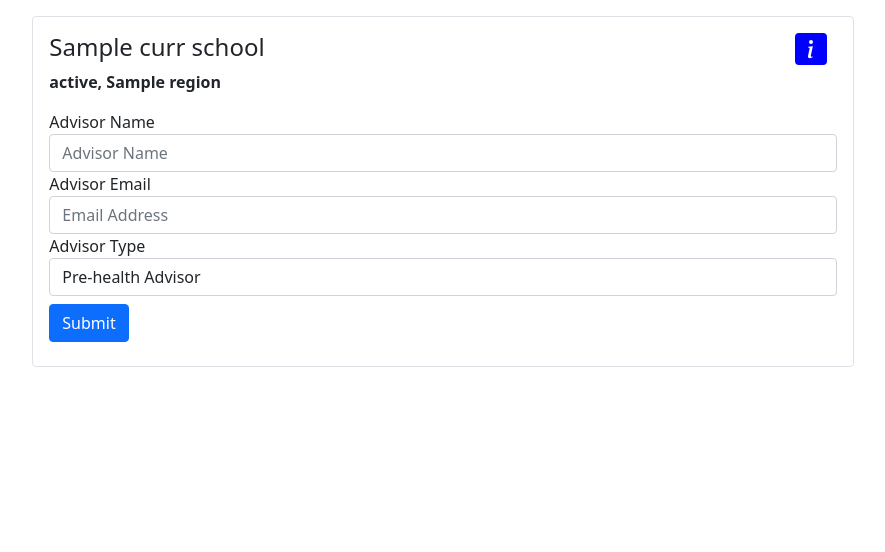
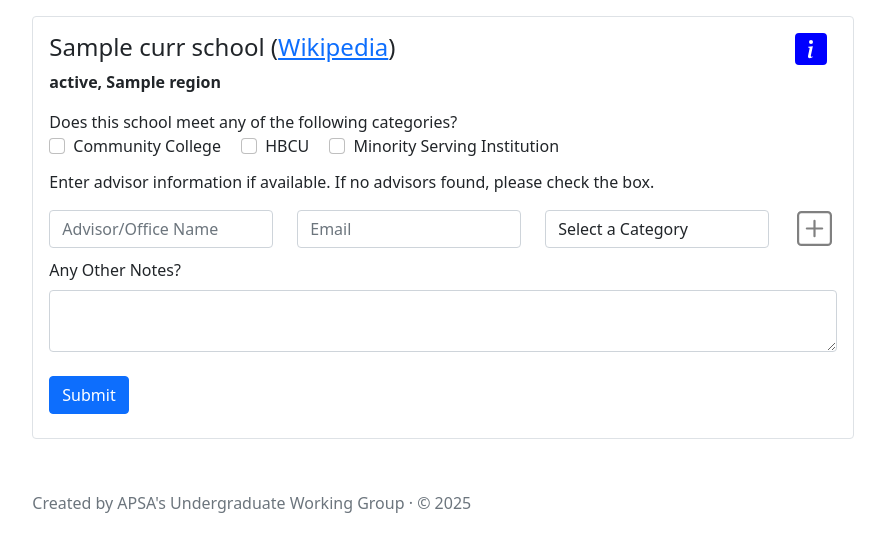
Before and after one commit to RunningMSN/schoolathon, a Flask app: template website/templates/add.html in a window 1280 px wide. Shown: the part 95-647 px from the top of the page, without its empty margins (197-1082 px from the left). Run offline with Flask 3, Linux system fonts and the light colour scheme; the template is opened without the code that fills it: most values are stand-ins (such as "Sample title", 1, 10 or a date in 2020); some libraries are stand-ins or nearby versions.

Commit message:
Setup adding schools

```diff
--- /dev/null
+++ b/website/static/js/add.js
@@ -0,0 +1,29 @@
+var rowCounter = 0;
+
+function addRow() {
+	rowCounter++;
+
+	var form = document.getElementById("advisorForm");
+	form.innerHTML += `
+	<div class="row" style="margin-bottom: 10px">
+		<div class="col">
+			<input type="text" class="form-control" placeholder="Advisor/Office Name" id="name-${rowCounter}" />
+		</div>
+		<div class="col">
+			<input type="text" class="form-control" placeholder="Email" id="email-${rowCounter}" />
+		</div>
+		<div class="col">
+			<select class="form-control" id="advisorType-${rowCounter}">
+				<option value="" disabled selected hidden>Select a Category</option>
+				<option>Pre-health Advisor</option>
+				<option>Biology Teacher</option>
+				<option>General Career Advisor</option>
+				<option>Other (Please Specify)</option>
+			</select>
+		</div>
+		<div class="col-1 d-flex align-items-center justify-content-center">
+
+		</div>
+	</div>
+	`
+}
--- a/website/templates/add.html
+++ b/website/templates/add.html
@@ -4,7 +4,7 @@
 	{% if curr_school %}
 	<div class="d-flex justify-content-between">
 		<div>
-			<h4>{{ curr_school.name }}</h4>
+			<h4>{{ curr_school.school_name }} {% if curr_school.wiki|length > 0 %}(<a href="{{ curr_school.wiki }}">Wikipedia</a>) {% endif %}</h4>
 			<p>
 				<strong>{{ curr_school.state }}, {{ curr_school.region }}</strong>
 			</p>
@@ -19,22 +19,52 @@
 	</div>
 
 	<form>
+		Does this school meet any of the following categories?
 		<div class="form-group">
-			<label for="inputName">Advisor Name</label>
-			<input type="name" class="form-control" id="inputName"  placeholder="Advisor Name">
+			<div class="form-check form-check-inline">
+				<input class="form-check-input" type="checkbox" id="ccCheck" value="cc">
+				<label class="form-check-label" for="ccCheck">Community College</label>
+			</div>
+			<div class="form-check form-check-inline">
+				<input class="form-check-input" type="checkbox" id="hbcuCheck" value="hbcu">
+				<label class="form-check-label" for="hbcuCheck">HBCU</label>
+			</div>
+			<div class="form-check form-check-inline">
+				<input class="form-check-input" type="checkbox" id="msiCheck" value="msi">
+				<label class="form-check-label" for="msiCheck">Minority Serving Institution</label>
+			</div>
 		</div>
-		<div class="form-group">
-			<label for="inputEmail">Advisor Email</label>
-			<input type="email" class="form-control" id="inputEmail"  placeholder="Email Address">
+		<p style="margin-top: 10px">
+			Enter advisor information if available. If no advisors found, please check the box.
+		</p>
+		<div id="advisorForm">
+			<div class="row" style="margin-bottom: 10px">
+				<div class="col">
+					<input type="text" class="form-control" placeholder="Advisor/Office Name" id="name-0" />
+				</div>
+				<div class="col">
+					<input type="text" class="form-control" placeholder="Email" id="email-0" />
+				</div>
+				<div class="col">
+					<select class="form-control" id="advisorType-0">
+						<option value="" disabled selected hidden>Select a Category</option>
+						<option>Pre-health Advisor</option>
+						<option>Biology Teacher</option>
+						<option>General Career Advisor</option>
+						<option>Other</option>
+					</select>
+				</div>
+				<div class="col-1 d-flex align-items-center justify-content-center" style="cursor: pointer;">
+					<svg xmlns="http://www.w3.org/2000/svg" width="35" height="35" fill="gray" class="bi bi-plus-square" viewBox="0 0 16 16" onclick="addRow()">
+						<path d="M14 1a1 1 0 0 1 1 1v12a1 1 0 0 1-1 1H2a1 1 0 0 1-1-1V2a1 1 0 0 1 1-1zM2 0a2 2 0 0 0-2 2v12a2 2 0 0 0 2 2h12a2 2 0 0 0 2-2V2a2 2 0 0 0-2-2z"/>
+						<path d="M8 4a.5.5 0 0 1 .5.5v3h3a.5.5 0 0 1 0 1h-3v3a.5.5 0 0 1-1 0v-3h-3a.5.5 0 0 1 0-1h3v-3A.5.5 0 0 1 8 4"/>
+					</svg>
+				</div>
+			</div>
 		</div>
-		<div class="form-group">
-			<label for="inputFruit">Advisor Type</label>
-			<select class="form-control" id="inputFruit">
-				<option>Pre-health Advisor</option>
-				<option>Biology Teacher</option>
-				<option>General Career Advisor</option>
-				<option>Other (Please Specify)</option>
-			</select>
+		<div class="mb-3 mr-1">
+			<label for="notesArea" class="form-label">Any Other Notes?</label>
+			<textarea class="form-control" id="notesArea" rows="2"></textarea>
 		</div>
 		<button type="submit" class="btn btn-primary my-2">Submit</button>
 	</form>
@@ -68,7 +98,7 @@
 
 
 
-<!-- Modal -->
+<!-- Instructions Modal -->
 <div class="modal fade" id="instructionsModal" tabindex="-1" aria-labelledby="instructionsModalLabel" aria-hidden="true">
   <div class="modal-dialog">
     <div class="modal-content">
@@ -81,12 +111,11 @@
       </div>
       <div class="modal-footer">
         <button type="button" class="btn btn-secondary" data-bs-dismiss="modal">Close</button>
-        <button type="button" class="btn btn-primary">Save changes</button>
       </div>
     </div>
   </div>
 </div>
-
-
-
 {% endblock %}
+{% block additional_js %}
+<script src="{{ url_for('static', filename='js/add.js') }}"></script>
+{% endblock %}
--- a/website/templates/base.html
+++ b/website/templates/base.html
@@ -33,7 +33,7 @@
     </a>
     <div class="ms-auto">
       {% if user.is_authenticated %}
-      <span class="fw-bold text-muted">Welcome {{ user.name }}</span>
+      <span class="fw-bold text-muted">Welcome {{ user.name }}. <a class="ms-auto text-muted" href="{{ url_for('auth.logout') }}">Logout</a></span>
       {% else %}
       <a href="{{ url_for('auth.login') }}" class="btn btn-outline-primary me-2">Login</a>
       <a href="{{ url_for('auth.register') }}" class="btn btn-primary">Sign Up</a>
@@ -59,8 +59,7 @@
   </main>
 
   <footer class="pt-5 my-1 text-muted d-flex">
-    <!-- Created by Daniel Amusin &middot; &copy; 2025 -->
-    {% if user.is_authenticated %}<a class="ms-auto text-muted" href="{{ url_for('auth.logout') }}">Logout</div>{% endif %}
+    Created by APSA's Undergraduate Working Group  &middot; &copy; 2025
   </footer>
 </div>
     <script src="{{ url_for('static', filename='js/bootstrap.bundle.min.js') }}"></script>
```
Also changed, not shown: website/models.py (+11 -3 lines).
